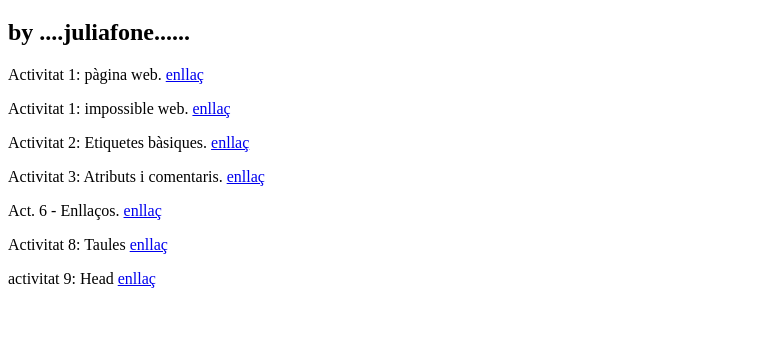
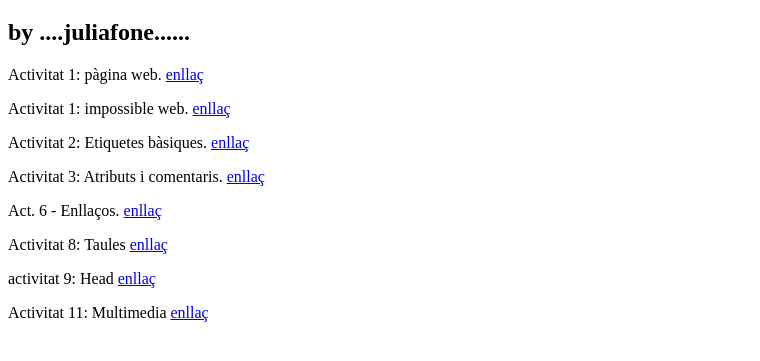
Before and after one commit to juliafone/acts, a plain HTML site: page index.html in a window 1280 px wide. Shown: the part 87-448 px from the top of the page, without its empty margins (0-760 px from the left). Drawn offline with Linux system fonts and the light colour scheme.

Commit message:
Update index.html

```diff
--- a/index.html
+++ b/index.html
@@ -15,6 +15,9 @@ llaç<!DOCTYPE html>
    <p>Act. 6 - Enllaços. <a href="activitat6/index.html">enllaç</a></p>
    <p>Activitat 8: Taules <a href="activitat8/index.html">enllaç</a></p>
    <p>activitat 9: Head <a href="activitat9/index.html">enllaç</a></p>
+   <p>Activitat 11: Multimedia <a href="activitat11/index.html">enllaç</a></p>
+
+
 
 
 </body>
```
